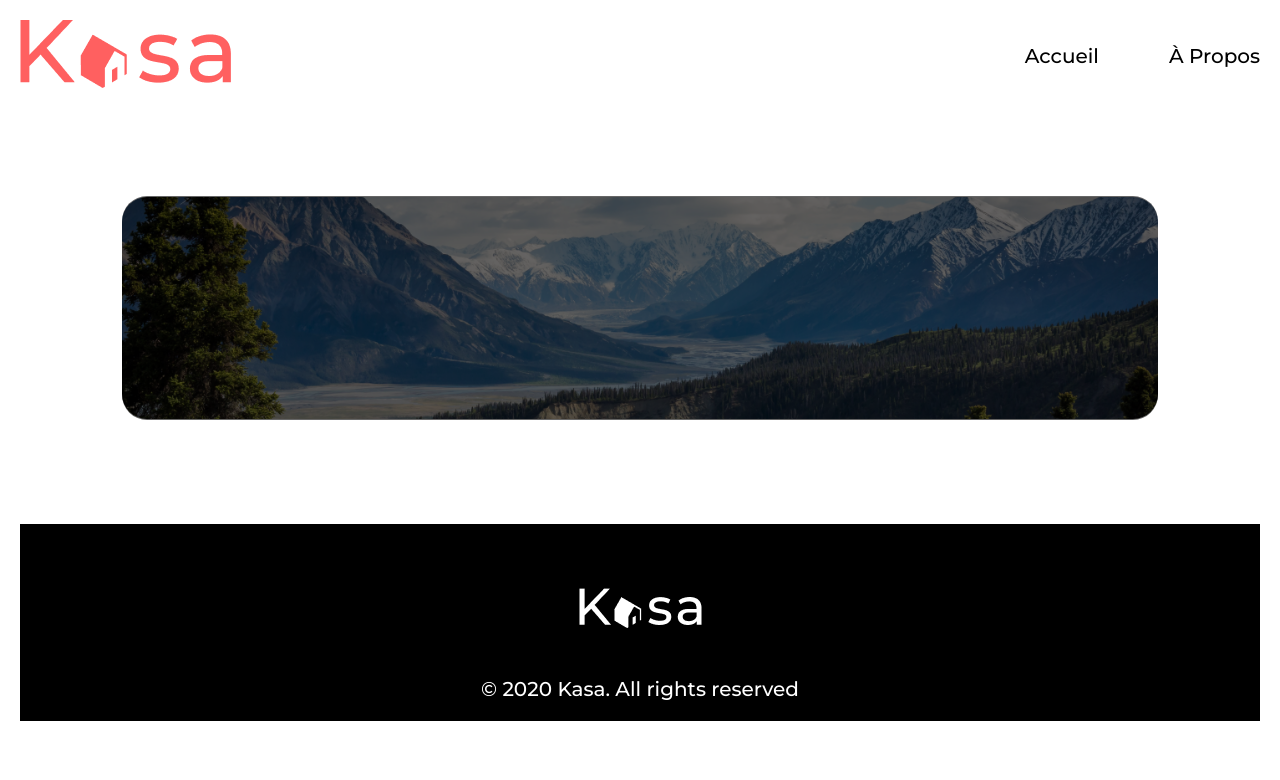
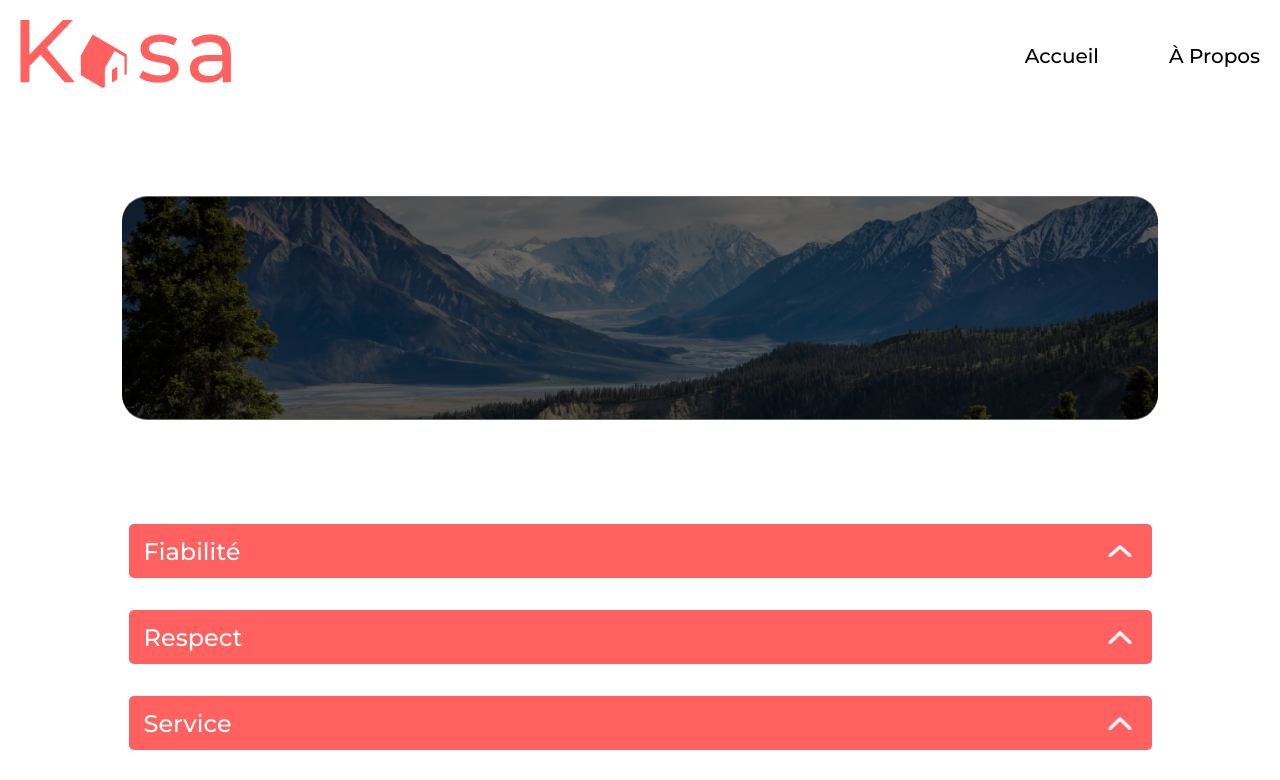
Before and after one commit to IlonaTG/Projet-8-creez-une-application-web-de-location-immobiliere-avec-react, a React (Vite) app in the folder creez-une-application-web-de-location-immobiliere-avec-react/: page /apropos in a window 1280 px wide. Shown: the top 780 px of the page. Built offline with nearby package versions, Linux system fonts and the light colour scheme.

Commit message:
collapse page à propos ready

```diff
--- a/creez-une-application-web-de-location-immobiliere-avec-react/package.json
+++ b/creez-une-application-web-de-location-immobiliere-avec-react/package.json
@@ -22,6 +22,7 @@
     "eslint-plugin-react": "^7.33.2",
     "eslint-plugin-react-hooks": "^4.6.0",
     "eslint-plugin-react-refresh": "^0.4.5",
+    "sass": "^1.71.1",
     "vite": "^5.1.4"
   }
 }
--- a/creez-une-application-web-de-location-immobiliere-avec-react/src/components/appRouter/main.jsx
+++ b/creez-une-application-web-de-location-immobiliere-avec-react/src/components/appRouter/main.jsx
@@ -5,6 +5,7 @@ import Footer from '../../components/layout/footer/main'
 import Header from '../../components/layout/header/main'
 import Apropos from '../../pages/apropos/main'
 import Error from '../layout/404/main'
+//import Appartement from '../../pages/appartements/main'
 //import Appartement from '../../pages/appartements/main'
 
 
@@ -17,6 +18,7 @@ function AppRouter() {
           <Routes>
             <Route exact path="/" element={<Home />} />
             <Route path="/apropos" element={<Apropos />} />
+
             <Route path='*' element={<Error />} />
           </Routes>
           </div>
--- a/creez-une-application-web-de-location-immobiliere-avec-react/src/components/collapse/main.jsx
+++ b/creez-une-application-web-de-location-immobiliere-avec-react/src/components/collapse/main.jsx
@@ -0,0 +1,29 @@
+import React, { useState } from 'react';
+import '../../sass/layout/_collapse.scss';
+import ArrowBackUp from '../../assets/collapse/arrow-back_up.png'
+import ArrowBackDown from '../../assets/collapse/arrow-back_down.png'
+
+
+function Collapse({ id, title, description }) {
+  const [isOpen, setIsOpen] = useState(false);
+
+  const toggleCollapse = () => {
+    setIsOpen(!isOpen);
+  };
+
+  return (
+    <section className='collapse-apropos' key={id}>
+      <div className="collapse-header" onClick={toggleCollapse}>
+        <h2>{title}</h2>
+        <img src={isOpen ? ArrowBackDown : ArrowBackUp} alt="Arrow" className="arrow-back" />
+      </div>
+      {isOpen && (
+        <div className="collapse-body">
+          <p>{description}</p>
+        </div>
+      )}
+    </section>
+  );
+}
+
+export default Collapse;
--- a/creez-une-application-web-de-location-immobiliere-avec-react/src/pages/appartements/main.jsx
+++ b/creez-une-application-web-de-location-immobiliere-avec-react/src/pages/appartements/main.jsx
@@ -6,8 +6,3 @@
 //import Tags from "../../components/tags/main"
 //import Host from "../../components/host/main"
 //import Rate from "../../components/rate/main";
-
-
-//function Appartement(){
-
-//}
--- a/creez-une-application-web-de-location-immobiliere-avec-react/src/pages/apropos/main.jsx
+++ b/creez-une-application-web-de-location-immobiliere-avec-react/src/pages/apropos/main.jsx
@@ -1,11 +1,24 @@
 import Banner from '../../components/banner/main';
 import bannerAproposPage from '../../assets/banners/banner-apropos.png';
-
+import React from 'react';
+import Collapse from '../../components/collapse/main';
+import aproposData from '../../data/apropos.json';
 
 function Apropos(){
+    const collapseContent = aproposData.map((item) => (
+        <Collapse
+          key={item.id}
+          title={item.title}
+          description={item.description}
+
+        />
+      ))
+
     return(
+
         <section className="banner-homepage">
             <Banner image={bannerAproposPage} />
+            <section className="collapse-container_apropos">{collapseContent}</section>
         </section>
     )
 }
```
Also changed, not shown: 1 other file (tests, documents, lock files or other folders).
